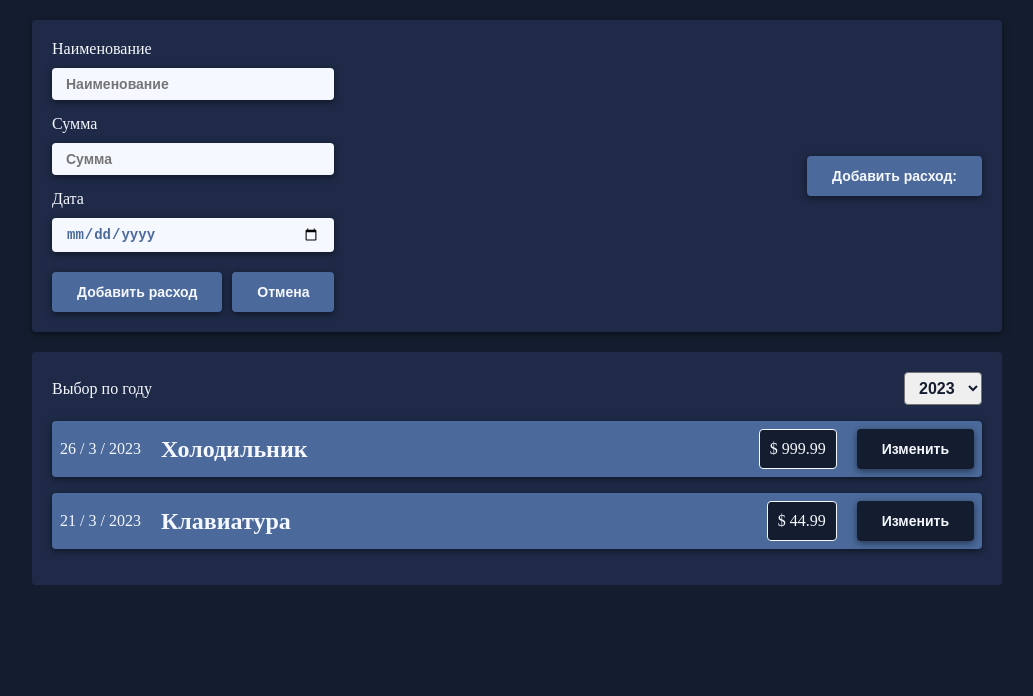
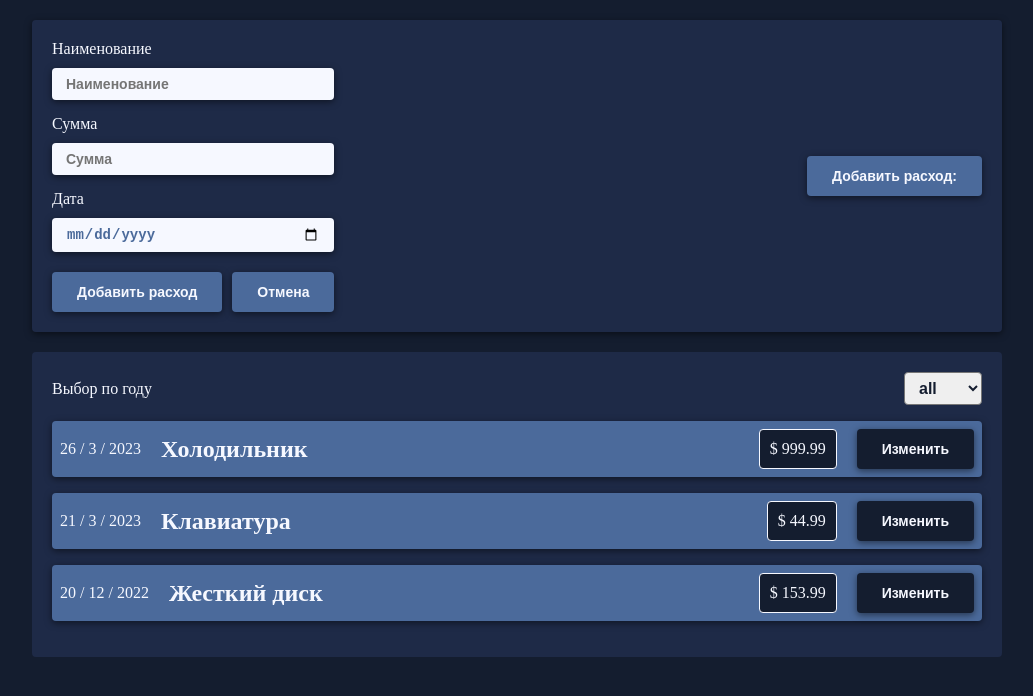
Before and after one commit to TrubitsynEgor/cost-sheet, a React (Create React App) app: page / in a window 1280 px wide. Shown: the top 696 px of the page, without its empty margins (123-1156 px from the left). Built offline with nearby package versions, Linux system fonts and the light colour scheme; a web font is replaced by a local one.

Commit message:
Empty+condition render +All filter in select+logic

```diff
--- a/src/components/CostList/CostList.tsx
+++ b/src/components/CostList/CostList.tsx
@@ -1,4 +1,5 @@
 import { CostItem } from 'components/CostItem';
+import { Empty } from 'components/Empty';
 import { Select } from 'components/UI/Select';
 import { useState } from 'react';
 import { ICost } from 'types';
@@ -11,7 +12,7 @@ interface CostListProps {
 
 export const CostList = ({ cost }: CostListProps) => {
 
-  const [selectedYear, SetSelectedYear] = useState('2023')
+  const [selectedYear, SetSelectedYear] = useState('all')
 
   const onChangeYear = (year: string) => {
     SetSelectedYear(year)
@@ -21,9 +22,16 @@ export const CostList = ({ cost }: CostListProps) => {
   return (
     <div className={styles.costList}>
       <Select onChangeYear={onChangeYear} year={selectedYear} />
-      {filteredCost.map(el =>
-        <CostItem key={el.id} date={el.date} name={el.name} price={el.price} />
-      )}
+
+      {selectedYear === 'all'
+        ? cost.map(el =>
+          <CostItem key={el.id} date={el.date} name={el.name} price={el.price} />
+        )
+        : filteredCost.map(el =>
+          <CostItem key={el.id} date={el.date} name={el.name} price={el.price} />
+        )}
+
+      {(!filteredCost.length && selectedYear !== 'all') && <Empty />}
     </div>
   )
 };
--- /dev/null
+++ b/src/components/Empty/Empty.module.scss
@@ -0,0 +1,5 @@
+.empty {
+	text-align: center;
+	font-weight: 700;
+	color: var(--gray-50);
+}
--- /dev/null
+++ b/src/components/Empty/Empty.tsx
@@ -0,0 +1,12 @@
+import styles from './Empty.module.scss';
+
+interface EmptyProps { }
+
+export const Empty = ({ }: EmptyProps) => {
+
+  return (
+    <div className={styles.empty}>
+      <h3>Здесь пусто =(</h3>
+    </div>
+  )
+};
--- /dev/null
+++ b/src/components/Empty/index.ts
@@ -0,0 +1 @@
+export * from './Empty';
--- a/src/components/UI/Select/Select.tsx
+++ b/src/components/UI/Select/Select.tsx
@@ -15,6 +15,8 @@ export const Select = ({ year, onChangeYear }: SelectProps) => {
     <div className={styles.select}>
       <label className={styles.selectLabel} htmlFor="select">Выбор по году</label>
       <select className={styles.selectItem} onChange={handleYear} value={year} name="selectYear" id="select">
+
+        <option value="all">all</option>
         <option value="2020">2020</option>
         <option value="2021">2021</option>
         <option value="2022">2022</option>
```
